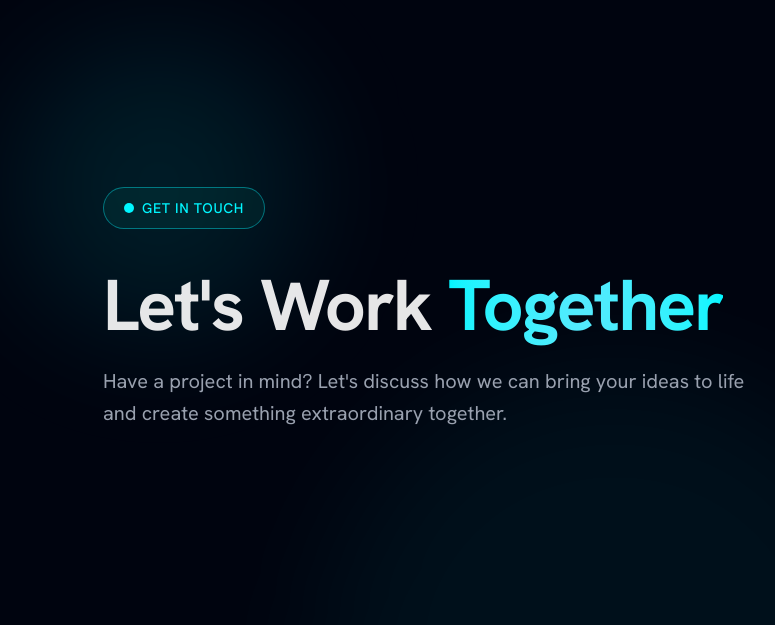
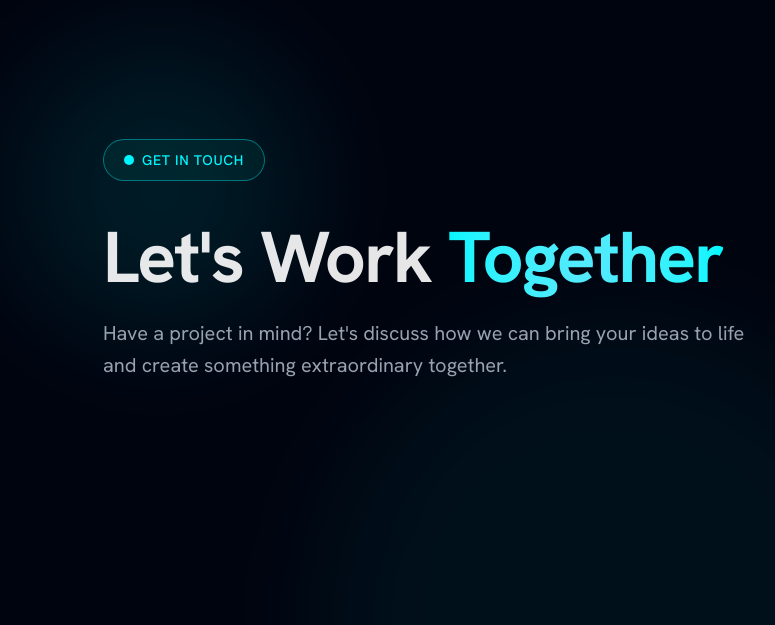
Before and after one commit to adilisani1/portfolio, a Next.js app: page / in a window 1280 px wide. Shown: the part 5215-5840 px from the top of the page, without its empty margins (25-800 px from the left). Built offline with nearby package versions, Linux system fonts and the light colour scheme; a web font is replaced by a local one.

Commit message:
Contact spacing updated in responsive screens

```diff
--- a/src/app/components/Contact.jsx
+++ b/src/app/components/Contact.jsx
@@ -70,7 +70,7 @@ function Contact() {
         <section
             id="contact"
             ref={sectionRef}
-            className="min-h-screen py-32 px-6 md:px-12 lg:px-20 relative overflow-hidden"
+            className="min-h-screen py-14 md:py-20 px-1 md:px-12 lg:px-20 relative overflow-hidden"
             // style={{ background: "linear-gradient(180deg, #00040f 0%, #00040f 100%)" }}
         >
             <div className="absolute top-0 left-0 w-full h-full pointer-events-none">
```
